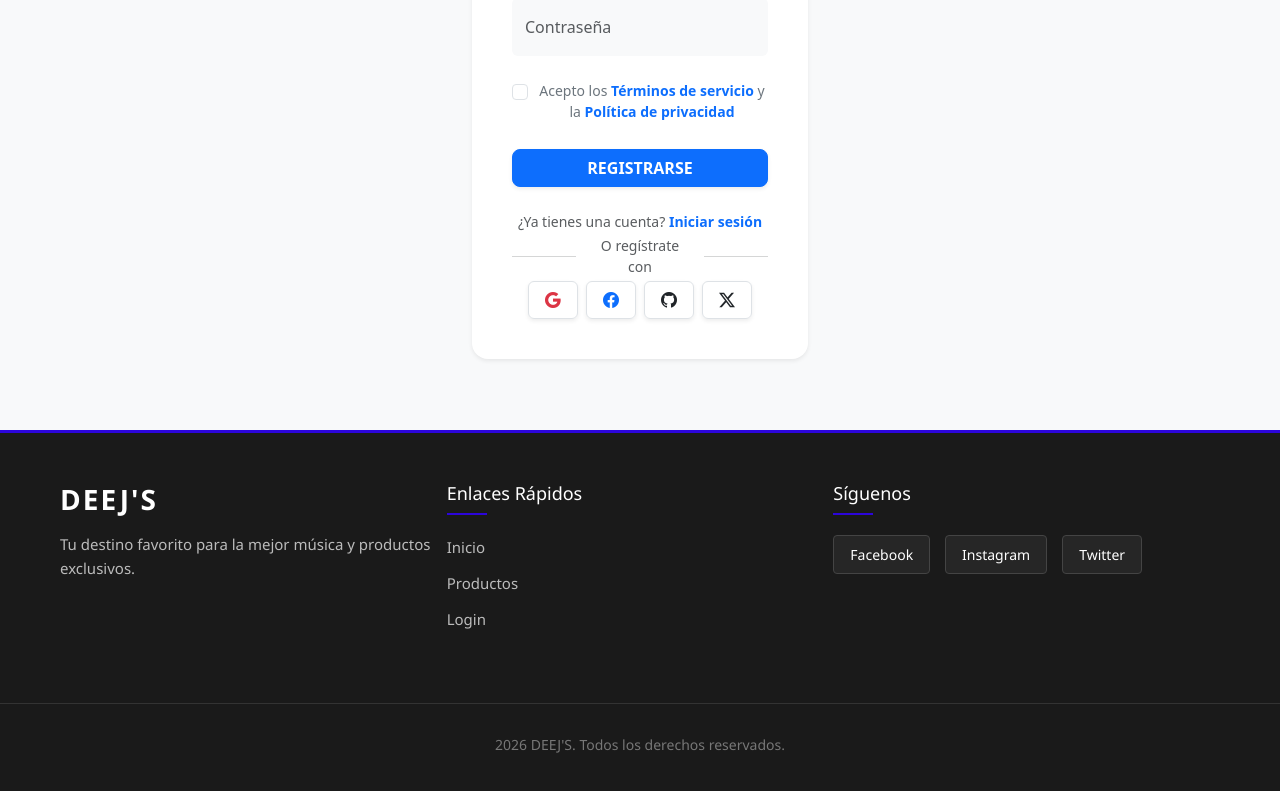
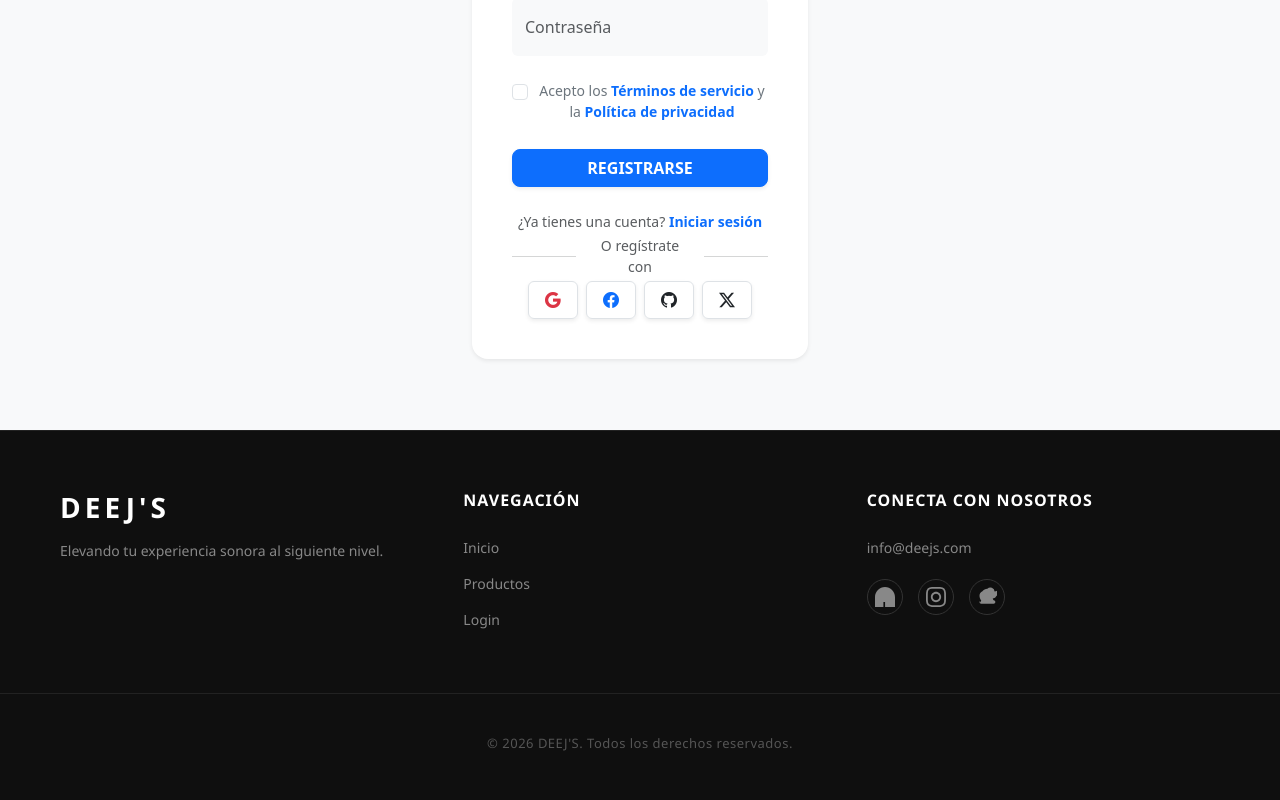
Before and after one commit to BurdilesNicolas/Proyecto-Deejs-GagaSonicos, a React (Vite) app: page /Registro in a window 1280 px wide. Shown: the part 458-1258 px from the top of the page. Built offline with nearby package versions, Linux system fonts and the light colour scheme.

Commit message:
Mejorando Footer

```diff
--- a/src/componentes/Footer.jsx
+++ b/src/componentes/Footer.jsx
@@ -6,45 +6,40 @@ const Footer = () => {
   return (
     <footer className="footer">
       <div className="footer-container">
-        <div className="footer-section about">
+        <div className="footer-section branding">
           <h3 className="footer-logo">DEEJ'S</h3>
-          <p>
-            Tu destino favorito para la mejor música y productos exclusivos.
-          </p>
+          <p>Elevando tu experiencia sonora al siguiente nivel.</p>
         </div>
 
-        <div className="footer-section links">
-          <h4>Enlaces Rápidos</h4>
+        <div className="footer-section navigation">
+          <h4>Navegación</h4>
           <ul>
-            <li>
-              <Link to="/">Inicio</Link>
-            </li>
-            <li>
-              <Link to="/paginas/Productos">Productos</Link>
-            </li>
-            <li>
-              <Link to="/paginas/Login">Login</Link>
-            </li>
+            <li><Link to="/">Inicio</Link></li>
+            <li><Link to="/paginas/Productos">Productos</Link></li>
+            <li><Link to="/paginas/Login">Login</Link></li>
           </ul>
         </div>
 
-        <div className="footer-section social">
-          <h4>Síguenos</h4>
+        <div className="footer-section contact-social">
+          <h4>Conecta con nosotros</h4>
+          <div className="contact-info">
+            <a href="mailto:info@deejs.com">info@deejs.com</a>
+          </div>
           <div className="social-icons">
-            <a href="#" target="_blank" rel="noopener noreferrer">
-              Facebook
+            <a href="#" target="_blank" rel="noopener noreferrer" aria-label="Facebook">
+              <svg width="20" height="20" fill="currentColor" viewBox="0 0 24 24"><path d="M24 12.073C24 5.442 18.618 0 12 0 5.382 0 0 5.442 0 12.073V24H7.073V18.042H10.042V12.073H7.073V9.34C6.75 9.34 6.345 9.388 6.03 9.465C5.33 9.992 5.152 10.853 5.152 11.755C5.152 12.67 5.485 13.575 6.152 13.575C6.818 13.575 7.64 13.142 7.64 12.433V11.14C8.2 11.273 8.78 11.4 9.375 11.4C11.16 11.4 12.6 10.2 12.6 8.3V7.1C12.6 6.2 12.3 5.4 11.7 4.6C11.1 3.8 10.3 3.3 9.4 3.1V3.1C8.5 3.1 7.7 3.5 7.1 4.1C6.5 4.7 6.1 5.6 6.1 6.6V7.1H4.1V12.073H6.1V24H10.1V18.042H12.1V12.073H10.1V11.14C10.1 11.14 10.1 11.14 10.1 11.14V12.073H12.1V24H16.1V12.073H14.1V11.14C14.1 11.14 14.1 11.14 14.1 11.14V12.073H16.1V24H20.1V12.073H18.1V11.14C18.1 11.14 18.1 11.14 18.1 11.14V12.073H20.1V24H24V12.073Z"/></svg>
             </a>
-            <a href="#" target="_blank" rel="noopener noreferrer">
-              Instagram
+            <a href="#" target="_blank" rel="noopener noreferrer" aria-label="Instagram">
+              <svg width="20" height="20" fill="currentColor" viewBox="0 0 24 24"><path d="M12 2.163c3.204 0 3.584.012 4.85.07 3.252.148 4.771 1.691 4.919 4.919.058 1.265.069 1.645.069 4.849 0 3.205-.012 3.584-.069 4.849-.149 3.225-1.664 4.771-4.919 4.919-1.266.058-1.645.07-4.85.07-3.204 0-3.584-.012-4.849-.07-3.26-.149-4.771-1.691-4.919-4.919-.058-1.265-.07-1.645-.07-4.849 0-3.204.012-3.584.07-4.849.149-3.225 1.664-4.771 4.919-4.919 1.266-.057 1.645-.069 4.849-.069zm0-2.163c-3.259 0-3.667.014-4.947.072-4.358.2-6.78 2.618-6.98 6.98-.059 1.281-.073 1.689-.073 4.948 0 3.259.014 3.668.072 4.948.2 4.358 2.618 6.78 6.98 6.98 1.281.058 1.689.072 4.948.072 3.259 0 3.668-.014 4.948-.072 4.354-.2 6.782-2.618 6.979-6.98.058-1.28.072-1.689.072-4.948 0-3.259-.014-3.667-.072-4.947-.2-4.358-2.618-6.78-6.98-6.98-1.281-.058-1.689-.072-4.948-.072zm0 5.838c-3.403 0-6.162 2.759-6.162 6.162s2.759 6.162 6.162 6.162 6.162-2.759 6.162-6.162-2.759-6.162-6.162-6.162zm0 10.162c-2.209 0-4.017-1.808-4.017-4.017s1.808-4.017 4.017-4.017 4.017 1.808 4.017 4.017-1.808 4.017-4.017 4.017z"/></svg>
             </a>
-            <a href="#" target="_blank" rel="noopener noreferrer">
-              Twitter
+            <a href="#" target="_blank" rel="noopener noreferrer" aria-label="Twitter">
+              <svg width="20" height="20" fill="currentColor" viewBox="0 0 24 24"><path d="M23.953 4.57a10 10 0 01-2.825.775 4.958 4.958 0 00-8.684-3.12c-2.365 0-4.545 1.105-5.92 2.82C4.41 6.05 3 8.1 3 10.4c0 2.22.8 4.2 2.1 5.75a4.94 4.94 0 00-1.1 2.3C3.2 16.35 3 17.15 3 18c0 1.1.9 2 2 2h15c1.1 0 2-.9 2-2 0-1.1-.9-2-2-2a4.95 4.95 0 01-1.1-2.3 4.94 4.94 0 004.6-3.12c.5-.3.9-.6 1.3-1.1z"/></svg>
             </a>
           </div>
         </div>
       </div>
       <div className="footer-bottom">
-        <p>2026 DEEJ'S. Todos los derechos reservados.</p>
+        <p>&copy; 2026 DEEJ'S. Todos los derechos reservados.</p>
       </div>
     </footer>
   );
--- a/src/estilos/Footer.css
+++ b/src/estilos/Footer.css
@@ -1,25 +1,24 @@
 .footer {
-  background-color: #1a1a1a;
+  background-color: #0f0f0f;
   color: #ffffff;
-  padding: 50px 0 20px 0;
+  padding: 60px 0 30px 0;
   margin-top: auto;
   font-family: 'Segoe UI', Roboto, Helvetica, Arial, sans-serif;
-  border-top: 3px solid #2c05db; /* Color acorde a los botones de inicio */
+  border-top: 1px solid #222;
 }
 
 .footer-container {
   max-width: 1200px;
   margin: 0 auto;
-  display: flex;
-  flex-wrap: wrap;
-  justify-content: space-between;
+  display: grid;
+  grid-template-columns: repeat(auto-fit, minmax(250px, 1fr));
+  gap: 50px;
   padding: 0 20px;
 }
 
 .footer-section {
-  flex: 1;
-  min-width: 250px;
-  margin-bottom: 20px;
+  display: flex;
+  flex-direction: column;
 }
 
 .footer-logo {
@@ -27,33 +26,24 @@
   font-weight: 800;
   color: #ffffff;
   margin-bottom: 15px;
-  letter-spacing: 2px;
+  letter-spacing: 4px;
   text-transform: uppercase;
 }
 
 .footer-section p {
-  color: #bbb;
+  color: #888;
   line-height: 1.6;
-  font-size: 15px;
+  font-size: 14px;
+  margin: 0;
 }
 
 .footer-section h4 {
-  font-size: 18px;
-  margin-bottom: 20px;
+  font-size: 16px;
+  margin-bottom: 25px;
   color: #ffffff;
-  position: relative;
-  padding-bottom: 10px;
-}
-
-
-.footer-section h4::after {
-  content: '';
-  position: absolute;
-  left: 0;
-  bottom: 0;
-  width: 40px;
-  height: 2px;
-  background-color: #2c05db;
+  font-weight: 600;
+  text-transform: uppercase;
+  letter-spacing: 1px;
 }
 
 .footer-section ul {
@@ -67,59 +57,91 @@
 }
 
 .footer-section ul li a {
-  color: #bbb;
+  color: #888;
   text-decoration: none;
-  font-size: 15px;
+  font-size: 14px;
   transition: all 0.3s ease;
+  position: relative;
   display: inline-block;
 }
 
+.footer-section ul li a::after {
+  content: '';
+  position: absolute;
+  width: 0;
+  height: 1px;
+  bottom: -2px;
+  left: 0;
+  background-color: #2c05db;
+  transition: width 0.3s ease;
+}
+
 .footer-section ul li a:hover {
+  color: #ffffff;
+}
+
+.footer-section ul li a:hover::after {
+  width: 100%;
+}
+
+.contact-info {
+  margin-bottom: 20px;
+}
+
+.contact-info a {
+  color: #888;
+  text-decoration: none;
+  font-size: 14px;
+  transition: color 0.3s ease;
+}
+
+.contact-info a:hover {
   color: #2c05db;
-  transform: translateX(5px);
 }
 
 .social-icons {
   display: flex;
   gap: 15px;
-  flex-wrap: wrap;
 }
 
 .social-icons a {
-  color: #ffffff;
+  color: #888;
   text-decoration: none;
-  font-size: 14px;
-  padding: 8px 16px;
-  border: 1px solid #444;
-  border-radius: 4px;
   transition: all 0.3s ease;
-  background-color: rgba(255, 255, 255, 0.05);
+  display: flex;
+  align-items: center;
+  justify-content: center;
+  width: 36px;
+  height: 36px;
+  border: 1px solid #333;
+  border-radius: 50%;
 }
 
 .social-icons a:hover {
-  background-color: #2c05db;
   color: #ffffff;
   border-color: #2c05db;
+  background-color: #2c05db;
+  transform: translateY(-3px);
 }
 
 .footer-bottom {
   text-align: center;
-  padding-top: 30px;
-  margin-top: 40px;
-  border-top: 1px solid #333;
-  font-size: 14px;
-  color: #777;
+  padding-top: 40px;
+  margin-top: 50px;
+  border-top: 1px solid #222;
+  font-size: 13px;
+  color: #555;
+  letter-spacing: 0.5px;
 }
 
 @media (max-width: 768px) {
   .footer-container {
-    flex-direction: column;
     text-align: center;
+    grid-template-columns: 1fr;
   }
 
-  .footer-section h4::after {
-    left: 50%;
-    transform: translateX(-50%);
+  .footer-section {
+    align-items: center;
   }
 
   .social-icons {
```
